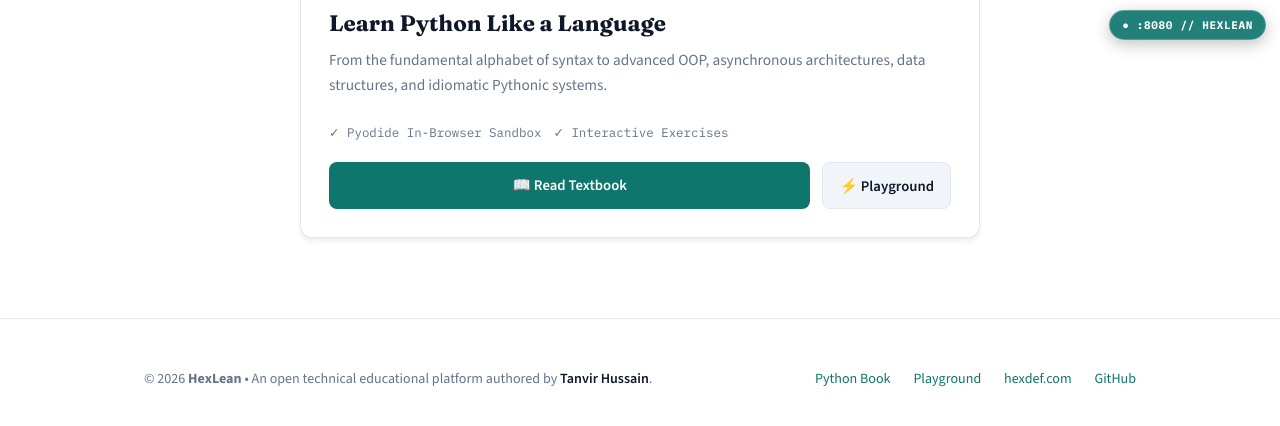
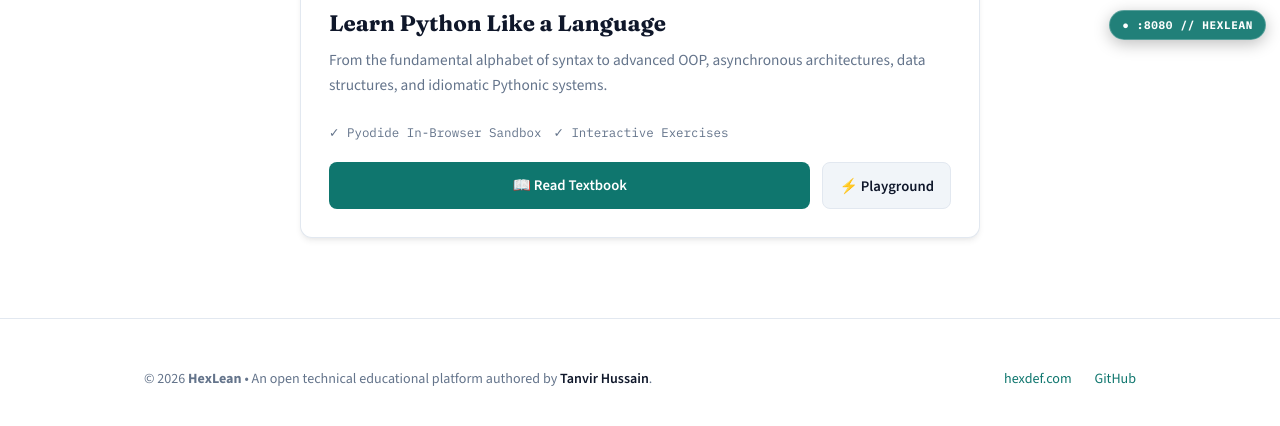
Before and after one commit to shadowpbx/hexlean, a plain HTML site: page index.html in a window 1280 px wide. Shown: the part 746-1172 px from the top of the page. Drawn offline with nearby package versions, Linux system fonts and the light colour scheme.

Commit message:
style: streamline footer links to external authority links

```diff
--- a/index.html
+++ b/index.html
@@ -548,8 +548,6 @@
         &copy; 2026 <strong>HexLean</strong> &bull; An open technical educational platform authored by <a href="https://hexdef.com" target="_blank" rel="noopener" style="color:var(--text);font-weight:600;text-decoration:none;">Tanvir Hussain</a>.
       </div>
       <div class="footer-links">
-        <a href="/python/index.html">Python Book</a>
-        <a href="/python/playground.html">Playground</a>
         <a href="https://hexdef.com" target="_blank" rel="noopener">hexdef.com</a>
         <a href="https://github.com/shadowpbx" target="_blank" rel="noopener">GitHub</a>
       </div>
```
